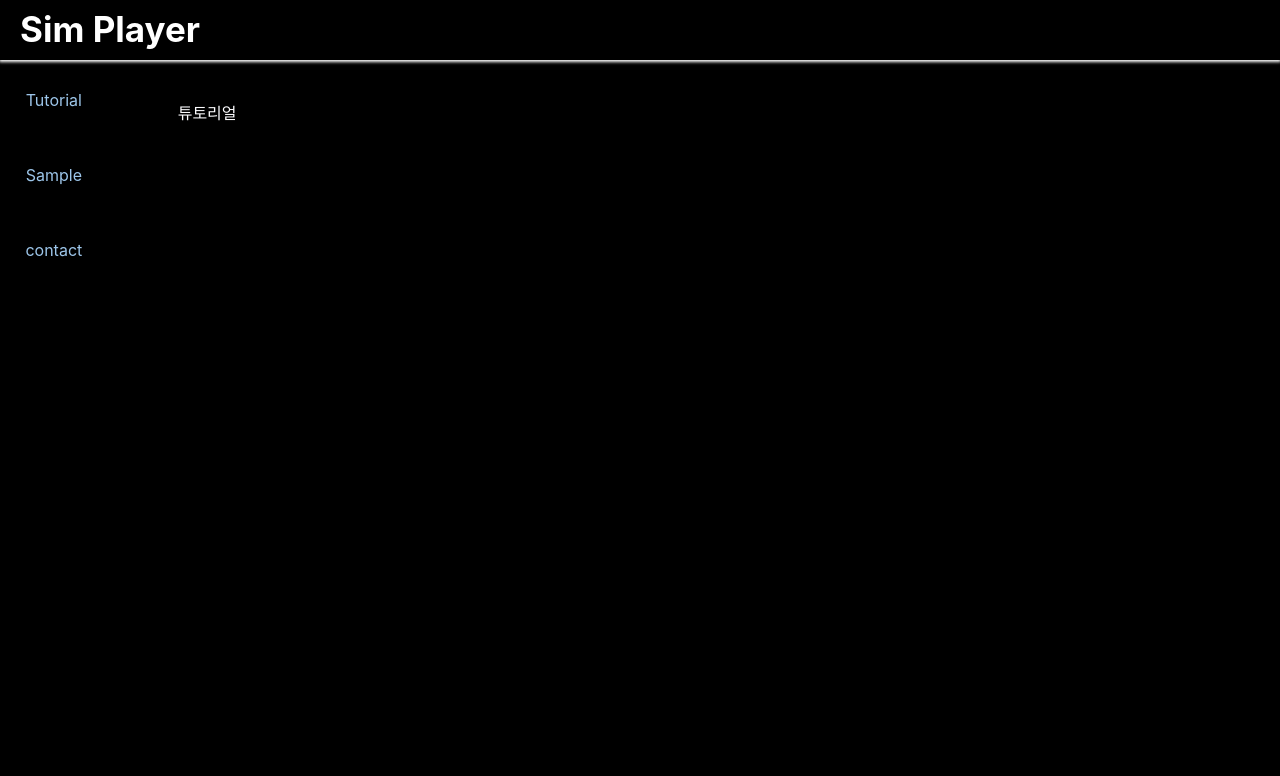
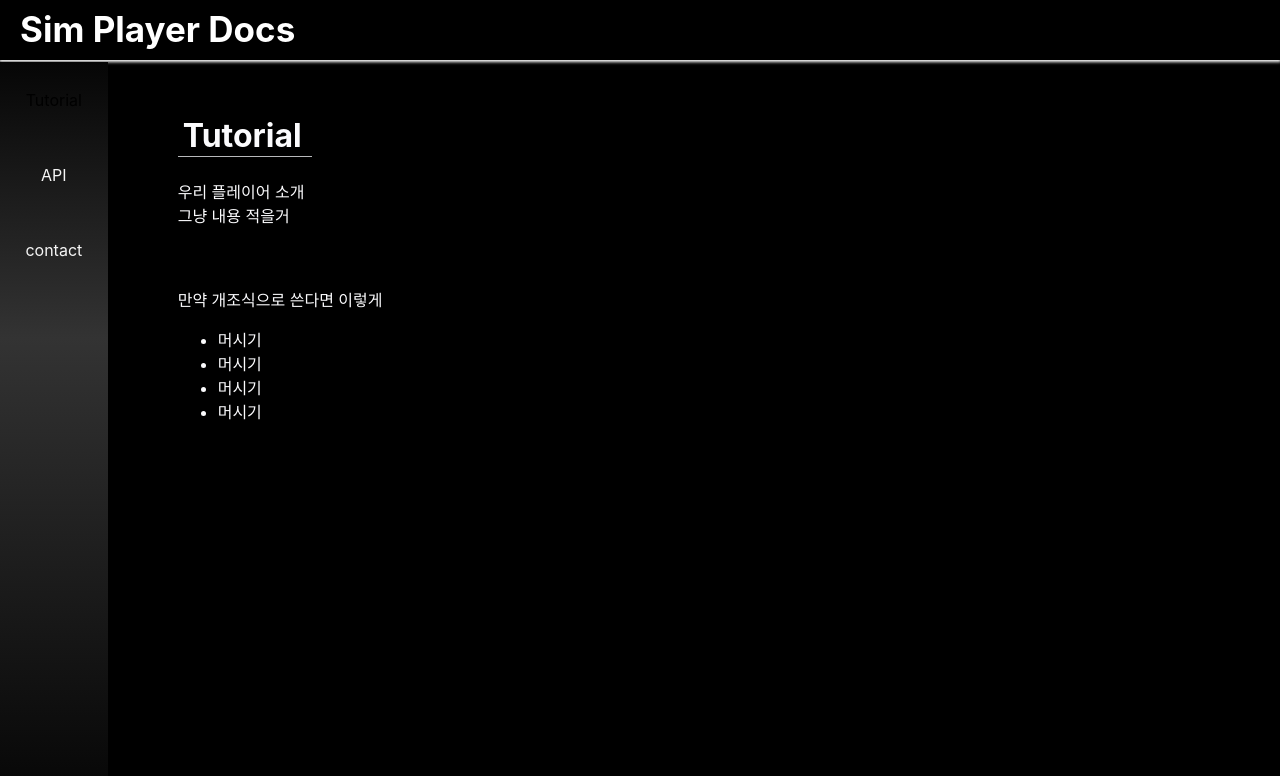
Before and after one commit to Jaeheon-Sim/simplayer_apidocs, a React (Create React App) app: page / in a window 1280 px wide. Shown: the top 776 px of the page. Built offline with nearby package versions, Linux system fonts and the light colour scheme.

Commit message:
complete API Form

```diff
--- a/src/Docs.jsx
+++ b/src/Docs.jsx
@@ -3,7 +3,9 @@ import Body from "./components/Body";
 import Header from "./components/Header";
 import SideBar from "./components/SideBar";
 
-const Wrapper = styled.div``;
+const Wrapper = styled.div`
+  height: 100vh;
+`;
 const BodyBox = styled.div`
   display: flex;
   width: 100%;
--- a/src/components/Body.jsx
+++ b/src/components/Body.jsx
@@ -1,22 +1,21 @@
 import styled from "styled-components";
-import { useRecoilState, useRecoilValue } from "recoil";
-import Sample from "./Sample";
+import { useRecoilValue } from "recoil";
+import API from "./Sample";
 import Tutorial from "./Tutorial";
 import Contact from "./Contact";
 import { MenuAtom } from "../atom";
-const Div = styled.div`
-  width: 100%;
-`;
+const Div = styled.div``;
 const BodyWrapper = styled(Div)`
-  padding-top: 40px;
+  padding-top: 35px;
   padding-left: 70px;
   color: #fbfbfd;
+  width: 100%;
 `;
 
 export default function Body() {
   const menuList = {
     1: <Tutorial />,
-    2: <Sample />,
+    2: <API />,
     3: <Contact />,
   };
   const menuAtomVal = useRecoilValue(MenuAtom);
--- a/src/components/Contact.jsx
+++ b/src/components/Contact.jsx
@@ -1,3 +1,28 @@
+import styled from "styled-components";
+const Div = styled.div``;
+
+const Wrapper = styled(Div)``;
+
+const Title = styled.h1`
+  padding: 0 10px 1px 5px;
+  border-bottom: 1.5px solid rgb(183, 185, 187);
+`;
+const TitleTab = styled.div`
+  display: flex;
+  align-items: center;
+  justify-content: flex-start;
+`;
+const ContentBox = styled.div``;
+const ContentTab = styled.div``;
 export default function contact() {
-  return <div>010 6665 0257</div>;
+  return (
+    <Wrapper>
+      <TitleTab>
+        <Title>Contact</Title>
+      </TitleTab>
+      <ContentBox>
+        <ContentTab>Email: zh025700@naver.com</ContentTab>
+      </ContentBox>
+    </Wrapper>
+  );
 }
--- a/src/components/Header.jsx
+++ b/src/components/Header.jsx
@@ -25,7 +25,7 @@ export default function Header() {
   return (
     <>
       <Head>
-        <HeadTab>Sim Player</HeadTab>
+        <HeadTab>Sim Player Docs</HeadTab>
       </Head>
     </>
   );
--- a/src/components/Sample.jsx
+++ b/src/components/Sample.jsx
@@ -1,3 +1,32 @@
-export default function Sample() {
-  return <div>sample</div>;
+import styled from "styled-components";
+
+const Div = styled.div``;
+
+const Wrapper = styled(Div)``;
+
+const Title = styled.h1`
+  padding: 0 10px 1px 5px;
+  border-bottom: 1.5px solid rgb(183, 185, 187);
+`;
+const TitleTab = styled.div`
+  display: flex;
+  align-items: center;
+  justify-content: flex-start;
+`;
+const ContentBox = styled.div``;
+
+const Table = styled.table`
+  color: white;
+`;
+
+export default function API() {
+  return (
+    <Wrapper>
+      <TitleTab>
+        <Title>API</Title>
+      </TitleTab>
+      <ContentBox>API 내용 적어</ContentBox>
+      <Table>여기 안에 api 내용 적어 테이블로 노션처럼</Table>
+    </Wrapper>
+  );
 }
--- a/src/components/SideBar.jsx
+++ b/src/components/SideBar.jsx
@@ -1,4 +1,4 @@
-import { useSetRecoilState } from "recoil";
+import { useRecoilValue, useSetRecoilState } from "recoil";
 import styled from "styled-components";
 import { MenuAtom } from "../atom";
 
@@ -10,28 +10,39 @@ const Div = styled.div`
 
 const NavBar = styled(Div)`
   margin-top: 2px;
-
   width: 125px;
-
   flex-direction: column;
   height: 100%;
+  background: linear-gradient(
+    to bottom,
+    #060606 0%,
+    #333333 34.48%,
+    #000000 100%
+  );
 `;
 
 const NavTab = styled(Div)`
   cursor: pointer;
-
   width: 100%;
   display: flex;
   align-items: center;
   justify-content: center;
   height: 75px;
+  &:hover {
+    background-color: #636363;
+  }
+  color: ${(props) =>
+    props.path === props.now ? "rgb(0, 0, 0)" : null}; //props 활용
 `;
 
 export default function SideBar() {
   const setMenuAtom = useSetRecoilState(MenuAtom);
+  const menuAtomVal = useRecoilValue(MenuAtom);
   return (
     <NavBar>
       <NavTab
+        path={1}
+        now={menuAtomVal}
         onClick={() => {
           setMenuAtom(1);
         }}
@@ -39,13 +50,17 @@ export default function SideBar() {
         Tutorial
       </NavTab>
       <NavTab
+        path={2}
+        now={menuAtomVal}
         onClick={() => {
           setMenuAtom(2);
         }}
       >
-        Sample
+        API
       </NavTab>
       <NavTab
+        path={3}
+        now={menuAtomVal}
         onClick={() => {
           setMenuAtom(3);
         }}
--- a/src/components/Tutorial.jsx
+++ b/src/components/Tutorial.jsx
@@ -1,13 +1,38 @@
 import styled from "styled-components";
 
-const Div = styled.div`
+const Div = styled.div``;
+
+const Wrapper = styled(Div)``;
+
+const Title = styled.h1`
+  padding: 0 10px 1px 5px;
+  border-bottom: 1.5px solid rgb(183, 185, 187);
+`;
+const TitleTab = styled.div`
   display: flex;
   align-items: center;
   justify-content: flex-start;
 `;
-
-const Title = styled.h1``;
+const ContentBox = styled.div``;
 
 export default function Tutorial() {
-  return <Div>튜토리얼</Div>;
+  return (
+    <Wrapper>
+      <TitleTab>
+        <Title>Tutorial</Title>
+      </TitleTab>
+      <ContentBox>우리 플레이어 소개</ContentBox>
+      <div>그냥 내용 적을거</div>
+      <br />
+      <br />
+      <br />
+      <div> 만약 개조식으로 쓴다면 이렇게</div>
+      <ul>
+        <li>머시기</li>
+        <li>머시기</li>
+        <li>머시기</li>
+        <li>머시기</li>
+      </ul>
+    </Wrapper>
+  );
 }
--- a/src/index.css
+++ b/src/index.css
@@ -6,7 +6,7 @@ body {
   -webkit-font-smoothing: antialiased;
   -moz-osx-font-smoothing: grayscale;
   background-color: black;
-  color: rgb(157, 198, 234);
+  color: whitesmoke;
 }
 
 code {
```
